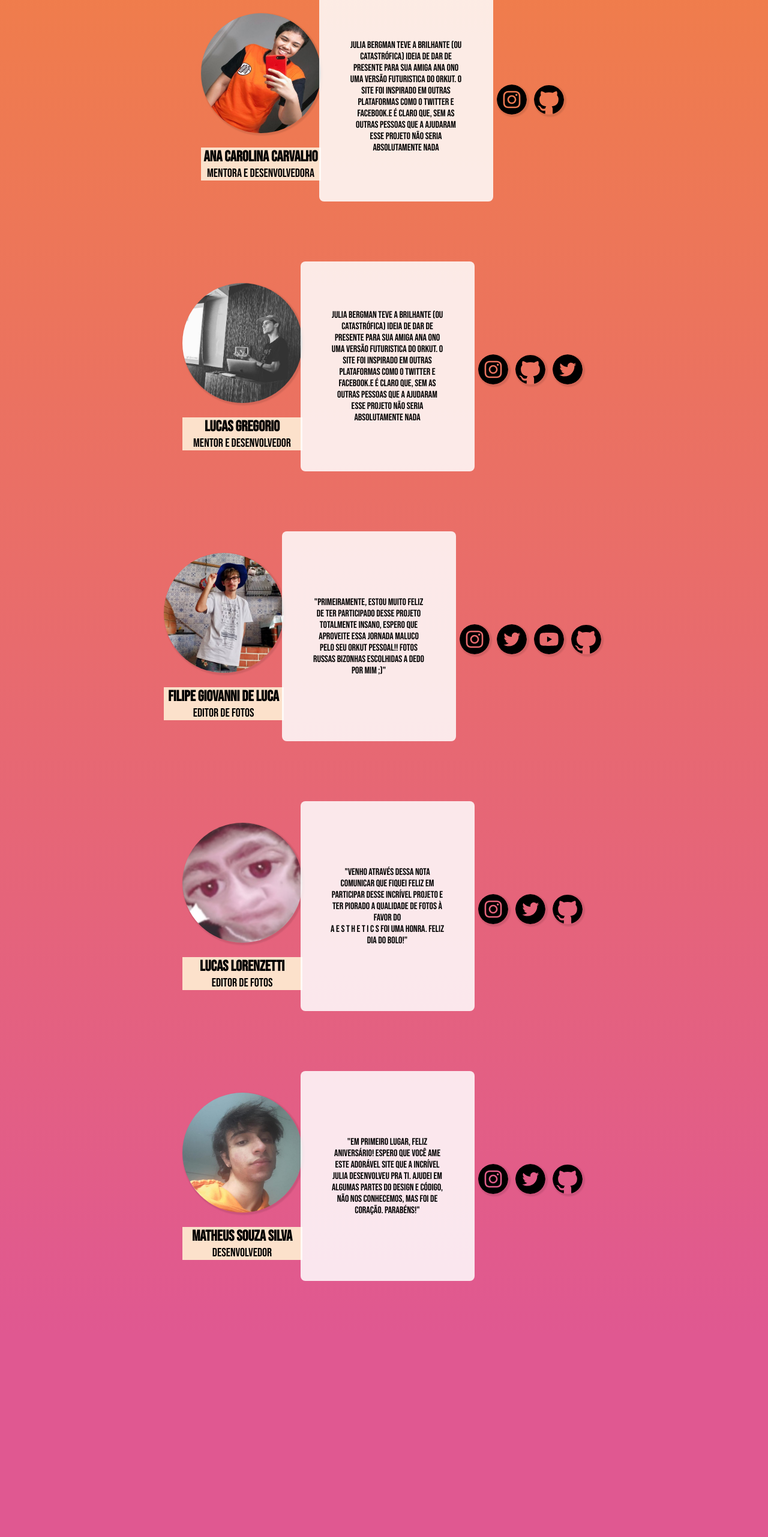
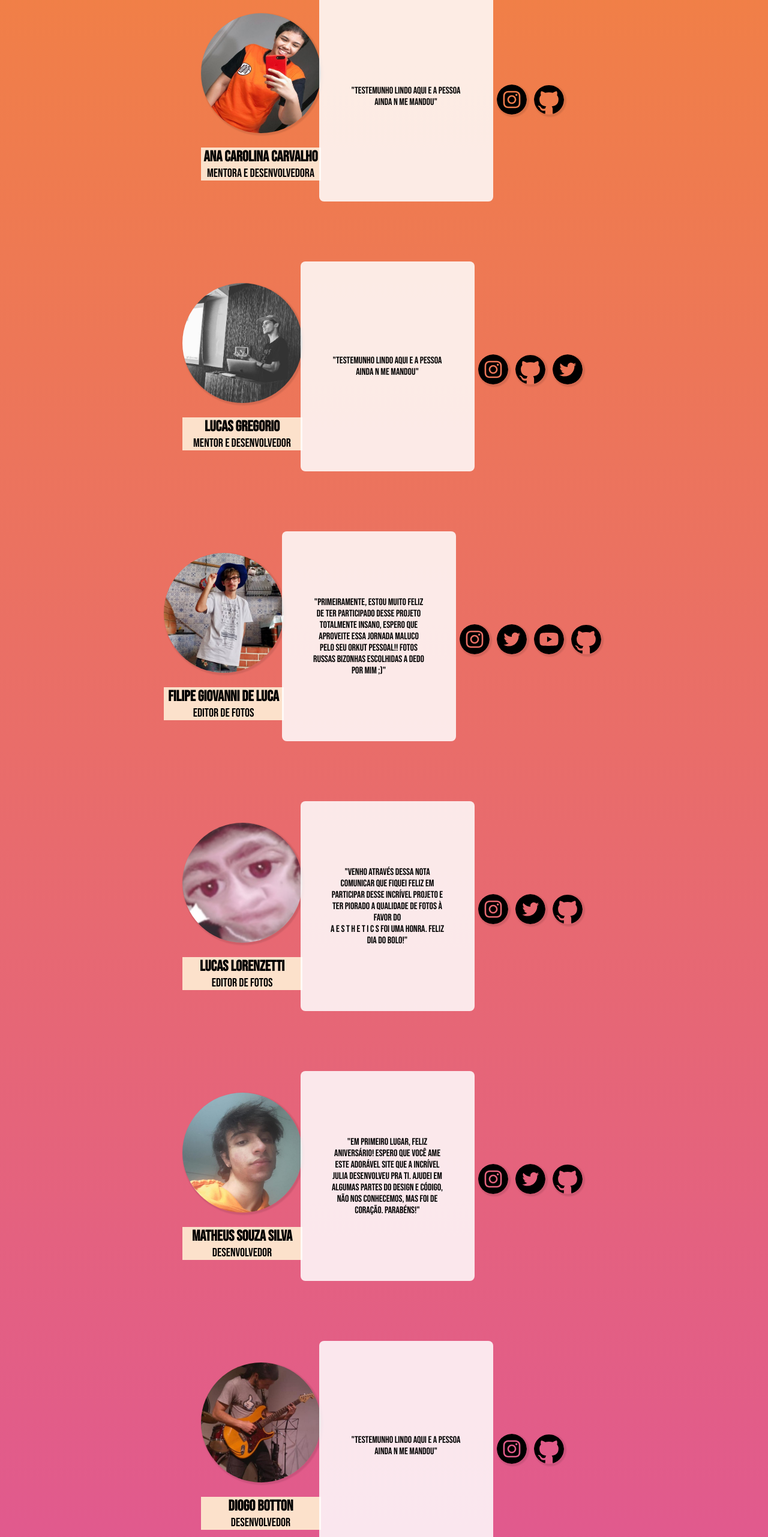
Before and after one commit to juliabergman/projeto, a React (Create React App) app: page /quemSomos in a window 1280 px wide. Shown: the part 1502-4065 px from the top of the page at 60% size. Before the commit the page ends 3738 px from the top, so only its background shows below. Built offline with nearby package versions, Linux system fonts and the light colour scheme; the HTML template or start-up script is replaced by a standard one.

Commit message:
colaborador adicionado

```diff
--- a/src/components/testimony/Testimony.js
+++ b/src/components/testimony/Testimony.js
@@ -10,6 +10,8 @@ import Instagram from '../../assets/images/quemsomos/instagram.svg'
 import Twitter from '../../assets/images/quemsomos/twitter.svg'
 import Youtube from '../../assets/images/quemsomos/youtube.svg'
 import Github from '../../assets/images/quemsomos/github.svg'
+import Diogo from '../../assets/images/quemsomos/diogogostoso.jpeg'
+
 
 export default class Testimony extends Component {
   render() {
@@ -53,12 +55,7 @@ export default class Testimony extends Component {
           </div>
 
           <div className="text-box">
-            <p>Julia Bergman teve A brilhante (ou catastrófica) ideia
-            de dar de presente para sua amiga Ana Ono uma versão
-            futuristica do Orkut. O site foi inspirado em outras
-            plataformas como o twitter e facebook.E é claro que,
-            sem as outras pessoas que a ajudaram esse projeto não
-            seria absolutamente nada</p>
+            <p>"testemunho lindo aqui e a pessoa ainda n me mandou"</p>
           </div>
 
           <div className="redessociais">
@@ -82,12 +79,7 @@ export default class Testimony extends Component {
           </div>
 
           <div className="text-box">
-            <p>Julia Bergman teve A brilhante (ou catastrófica) ideia
-            de dar de presente para sua amiga Ana Ono uma versão
-            futuristica do Orkut. O site foi inspirado em outras
-            plataformas como o twitter e facebook.E é claro que,
-            sem as outras pessoas que a ajudaram esse projeto não
-            seria absolutamente nada</p>
+            <p>"testemunho lindo aqui e a pessoa ainda n me mandou"</p>
           </div>
 
           <div className="redessociais">
@@ -169,6 +161,27 @@ export default class Testimony extends Component {
         </div>
 
 
+        <div className="tstm">
+          <div className="tst-info">
+            <img src={Diogo} alt="Imagem do colaborador" />
+            <h3>Diogo Botton</h3>
+            <p>desenvolvedor</p>
+          </div>
+
+          <div className="text-box">
+            <p>"testemunho lindo aqui e a pessoa ainda n me mandou"</p>
+          </div>
+
+          <div className="redessociais">
+          <a href="https://www.instagram.com/diogo.botton/"> <img src={Instagram} alt="Instagram" /></a>
+         <a href="https://github.com/DiogoBotton">  <img src={Github} alt="Github" /></a>
+
+          </div>
+
+
+        </div>
+
+
 
       </div>
     );
```
Also changed, not shown: src/assets/images/quemsomos/diogogostoso.jpeg (added).
